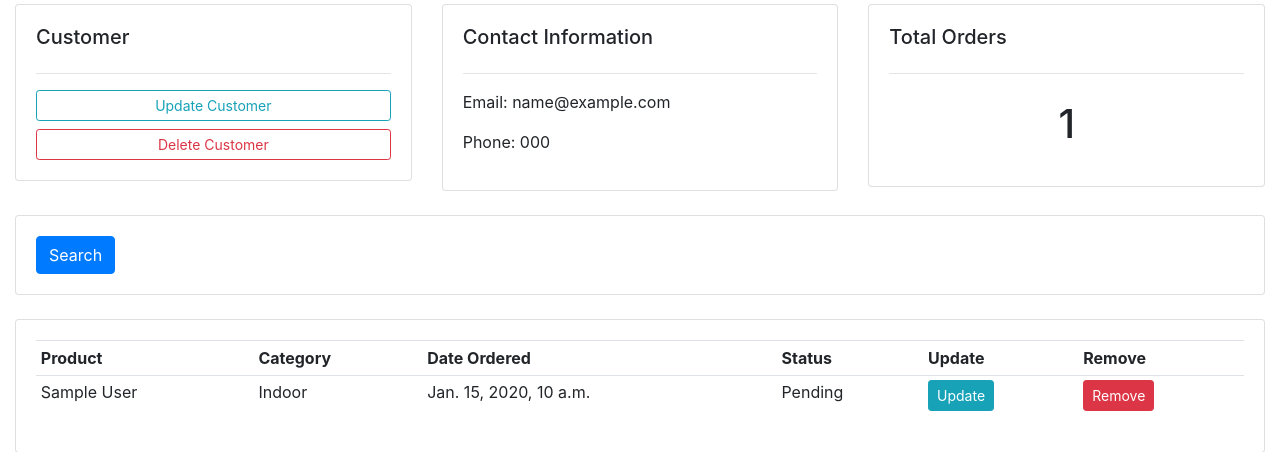
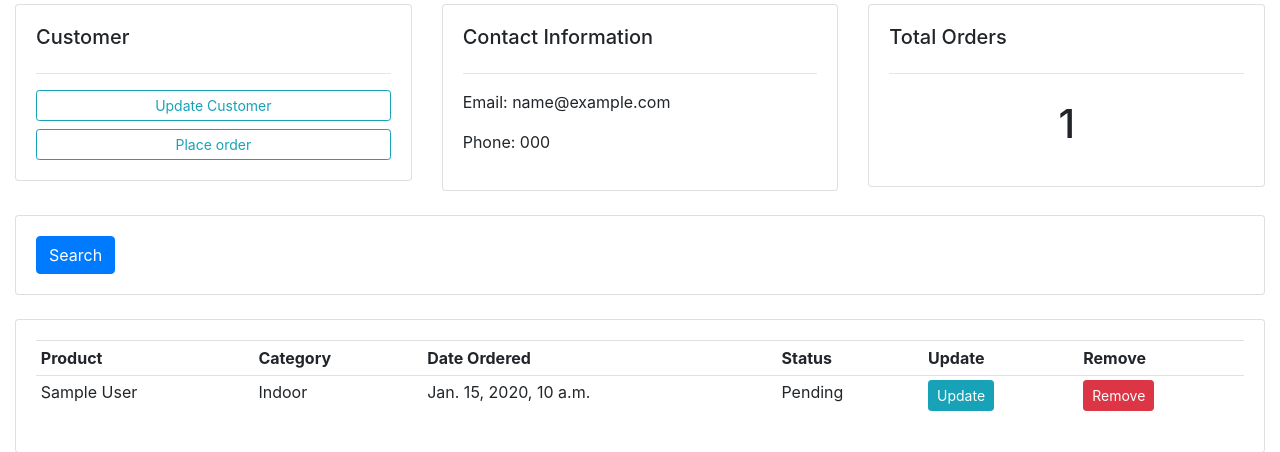
Before and after one commit to skosarew/crm, a Django app: page /customer/1 in a window 1280 px wide. Shown: the part 336-788 px from the top of the page. Run offline with Django 3.2, Linux system fonts and the light colour scheme; tables that the repository leaves empty hold one stand-in row (values such as "Sample post"); some libraries are stand-ins or nearby versions.

Commit message:
Create objects with parent instances

```diff
--- a/accounts/templates/accounts/customer.html
+++ b/accounts/templates/accounts/customer.html
@@ -7,7 +7,7 @@
                 <h5>Customer</h5>
                 <hr>
                 <a class="btn btn-outline-info btn-sm btn-block" href="">Update Customer</a>
-                <a class="btn btn-outline-danger btn-sm btn-block" href="">Delete Customer</a>
+                <a class="btn btn-outline-info btn-sm btn-block" href="{% url 'create_order' customer.id %}">Place order</a>
             </div>
         </div>
 
--- a/accounts/templates/accounts/dashboard.html
+++ b/accounts/templates/accounts/dashboard.html
@@ -30,7 +30,6 @@
             <h5>LAST ORDERS</h5>
             <hr>
             <div class="card card-body">
-                <a class="btn btn-primary btn-sm btn-block" href="{% url 'create_order' %}">Create Order</a>
                 <table class="table table-sm">
                     <tr>
                         <th>Product</th>
--- a/accounts/urls.py
+++ b/accounts/urls.py
@@ -5,7 +5,7 @@ urlpatterns = [
     path('', views.home, name='home'),
     path('products/', views.products, name='products'),
     path('customer/<str:pk>', views.customer, name='customer'),
-    path('create_order/', views.create_order, name='create_order'),
+    path('create_order/<str:pk>', views.create_order, name='create_order'),
     path('update_order/<str:pk>', views.update_order, name='update_order'),
     path('delete_order/<str:pk>', views.delete_order, name='delete_order')
 ]
--- a/accounts/views.py
+++ b/accounts/views.py
@@ -1,7 +1,7 @@
 from django.shortcuts import render, redirect
 from .models import Product, Order, Customer
 from .forms import OrderForm
-
+from django.forms import inlineformset_factory
 
 # Create your views here.
 def home(request):
@@ -35,14 +35,16 @@ def customer(request, pk):
     return render(request, 'accounts/customer.html', context)
 
 
-def create_order(request):
-    form = OrderForm()
+def create_order(request, pk):
+    OrderFormSet = inlineformset_factory(Customer, Order, fields=('product', 'status'), extra=5)
+    customer = Customer.objects.get(id=pk)
+    formset = OrderFormSet(queryset=Order.objects.none(), instance=customer)
     if request.method == "POST":
-        form = OrderForm(request.POST)
-        if form.is_valid():
-            form.save()
+        formset = OrderFormSet(request.POST, instance=customer)
+        if formset.is_valid():
+            formset.save()
             return redirect('/')
-    context = {'form': form}
+    context = {'formset': formset}
     return render(request, 'accounts/order_form.html', context)
 
 
```
